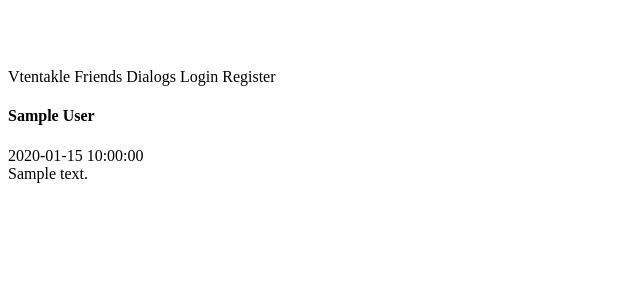
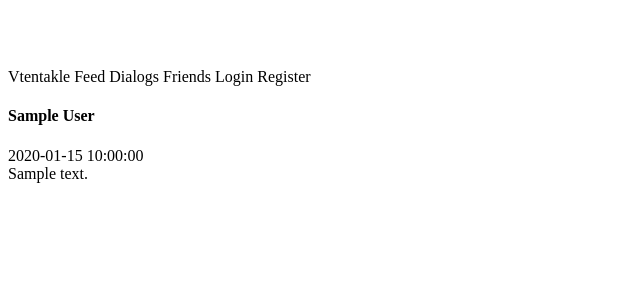
Before and after one commit to Grey2k/otus-highload, a Flask app: template app/templates/feed/index.html in a window 1280 px wide. Shown: the top 300 px of the page, without its empty margins (0-640 px from the left). Run offline with Flask 2, Linux system fonts and the light colour scheme; the template is opened without the code that fills it: most values are stand-ins (such as "Sample title", 1, 10 or a date in 2020); parts of the project's set-up code (start-up, migrations or seed data) failed here and were passed over; some libraries are stand-ins or nearby versions.

Commit message:
Лента новостей. Добавление ссылки на ленту в меню

```diff
--- a/app/templates/feed/index.html
+++ b/app/templates/feed/index.html
@@ -13,6 +13,9 @@
                     {{ post.content }}
                 </div>
             </b-list-group-item>
+        {% else %}
+            <p></p>
+            <p>Feed empty</p>
         {% endfor %}
         <b-list-group-item>
             {% if pagination.total_pages > 1 %}
--- a/app/templates/layout.html
+++ b/app/templates/layout.html
@@ -12,8 +12,9 @@
     <b-navbar toggleable="lg" type="dark" variant="primary" fixed="top">
         <b-navbar-brand href="/">Vtentakle</b-navbar-brand>
         <b-navbar-nav>
+            <b-nav-item href="{{url_for('feed.index')}}">Feed</b-nav-item>
+            <b-nav-item href="{{url_for('dialogs.index')}}">Dialogs</b-nav-item>
             <b-nav-item href="{{url_for('friends.friends')}}">Friends</b-nav-item>
-            <b-nav-item href="{{url_for('dialogs.index')}}">Dialogs</b-nav-item>
         </b-navbar-nav>
         {% if current_user.is_authenticated: %}
             <b-navbar-nav class="ml-auto">
```
